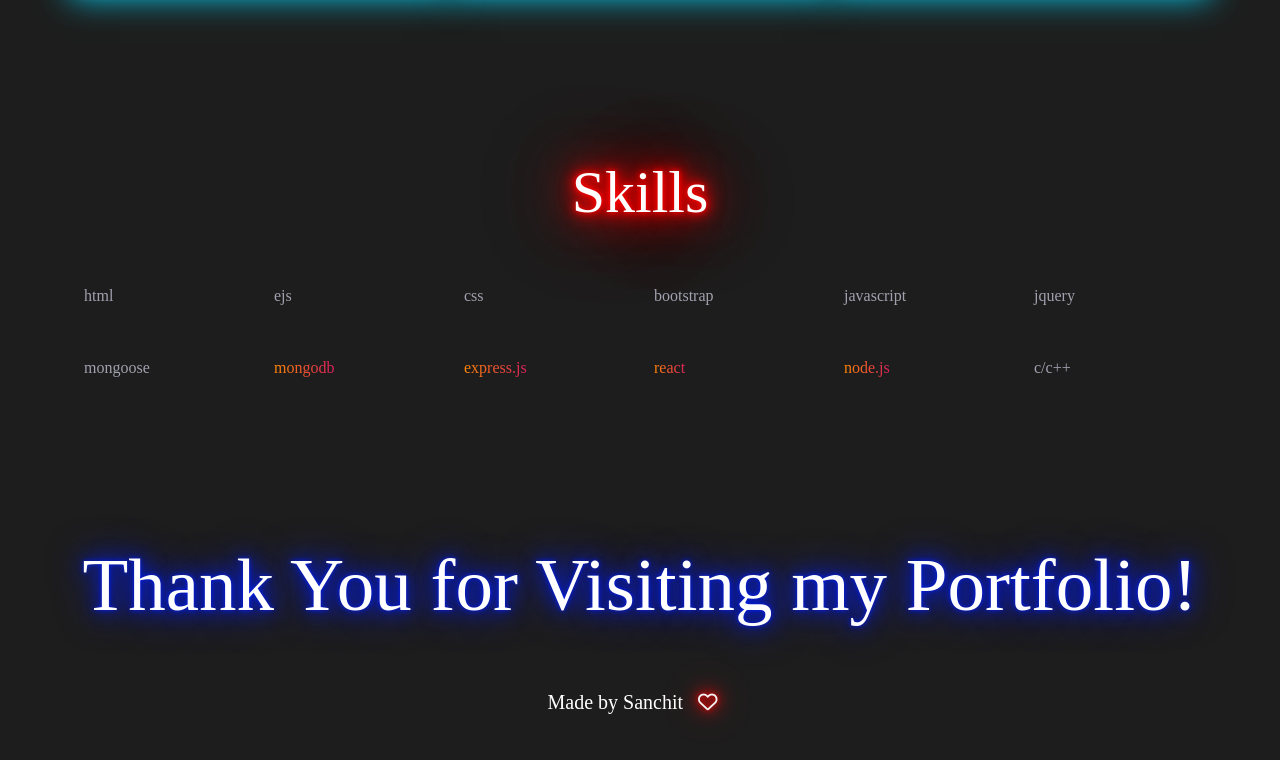
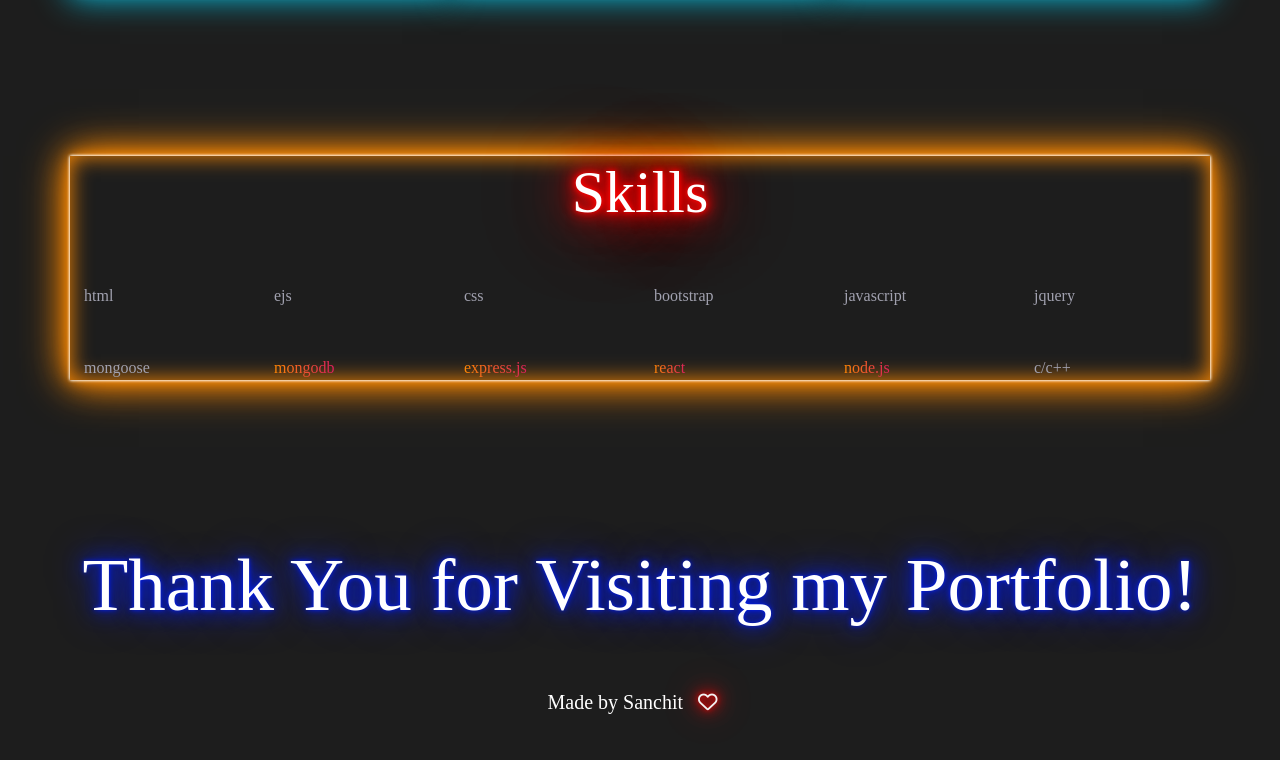
Before and after one commit to Sanchitagarwal7/portfolio_react, a React (Create React App) app: page / in a window 1280 px wide. Shown: the part 3015-3775 px from the top of the page. Built offline with nearby package versions, Linux system fonts and the light colour scheme; a web font is replaced by a local one.

Commit message:
container orange

```diff
--- a/public/styles.css
+++ b/public/styles.css
@@ -452,7 +452,8 @@ Button {
   -webkit-background-clip: text;
   -webkit-text-fill-color: transparent;
   cursor: pointer;
-
+}
+.orange-border{
   box-shadow: 0 0 .2rem #fff,
   0 0 .2rem #fff,
   0 0 2rem #ff8a00,
@@ -460,7 +461,6 @@ Button {
   0 0 2.8rem #ff8a00,
   inset 0 0 1.3rem #ff8a00;
 }
-
 .skill-highlight {
   transform: scale(1.2);
   background: linear-gradient(to right, #ff8a00, #da1b60);
--- a/src/components/Skills.js
+++ b/src/components/Skills.js
@@ -4,7 +4,7 @@ import { Container, Row, Col } from "react-bootstrap";
 const Skills = () => {
   return (
     <>
-    <Container>
+    <Container className="orange-border">
         <Row style={{marginTop: "20vh"}}>
             <Col>
                 <h1 id="skill-heading" className="text-shadow-red-blink my-name-style center-60px">Skills</h1>
```
